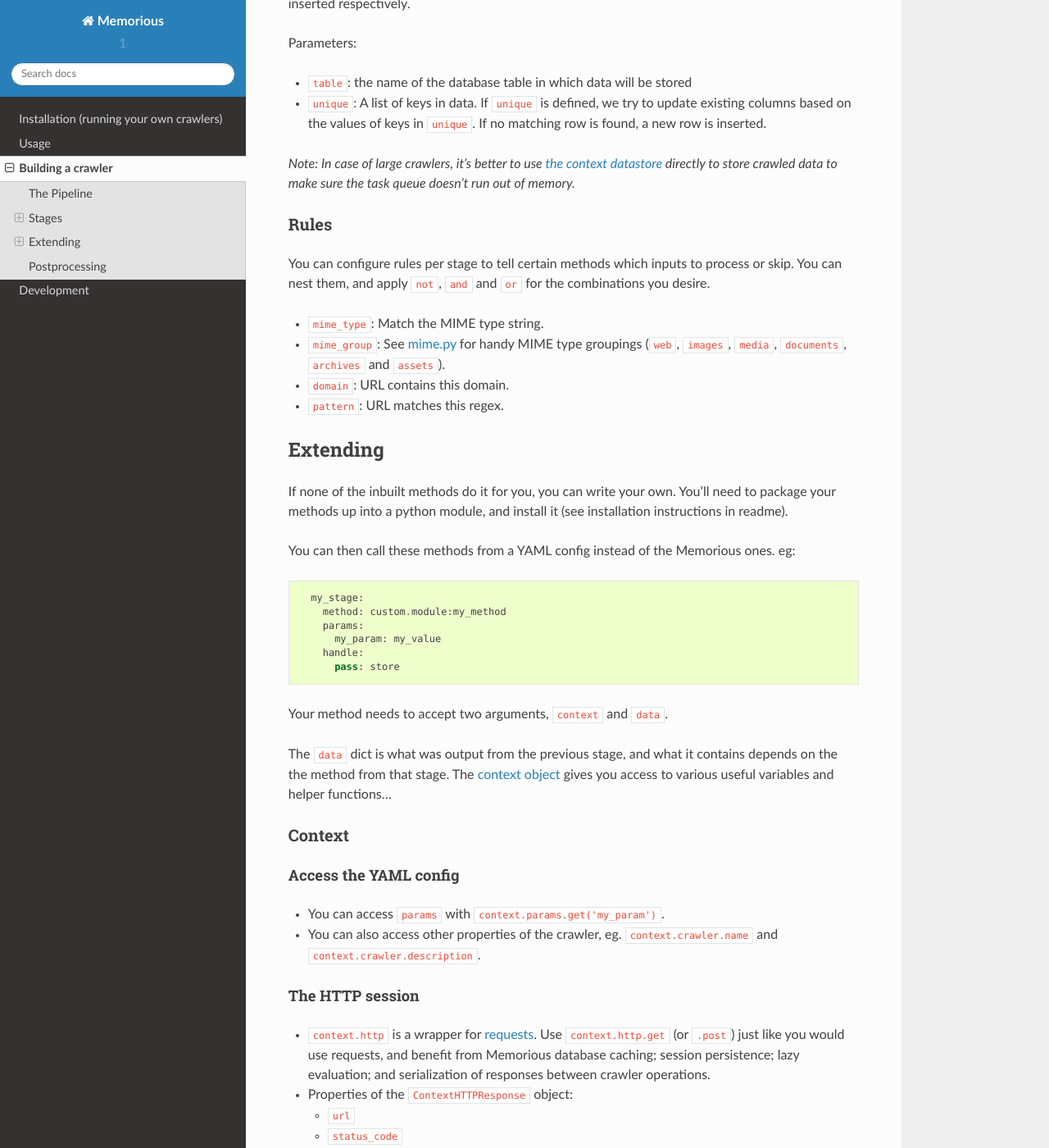
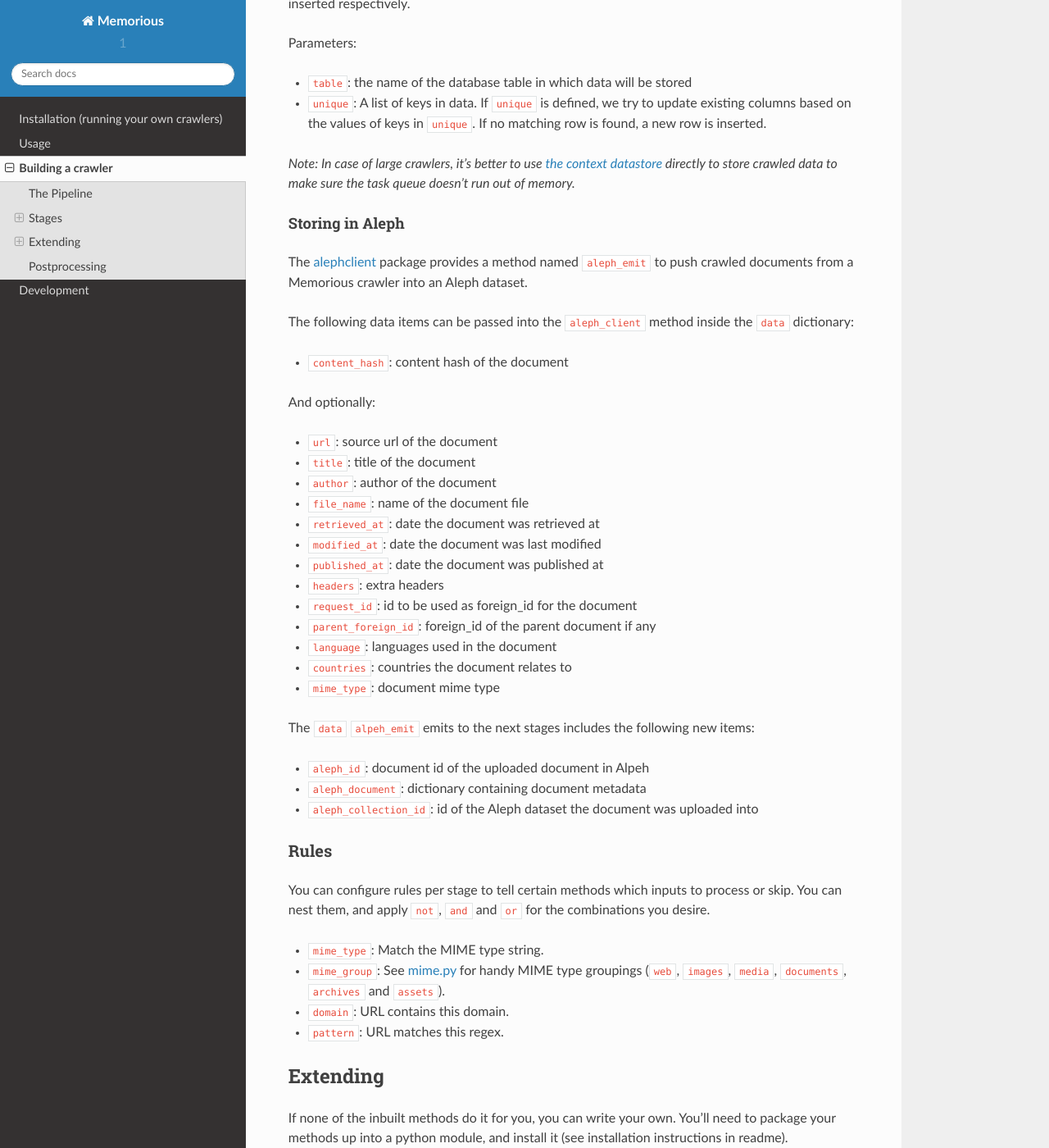
Before and after one commit to alephdata/memorious, a Sphinx documentation site: the page built from docs/buildingcrawler.md, in a window 1280 px wide and 1400 px high, scrolled down 8132 px. Shown: the whole window at 82% size. Built offline with Sphinx 7.4.7 and the Read the Docs theme 2.0.0, drawn with Linux system fonts in a browser that asks for light colours.

Commit message:
Document aleph_emit

```diff
--- a/docs/buildingcrawler.md
+++ b/docs/buildingcrawler.md
@@ -320,6 +320,38 @@ Parameters:
 
 *Note: In case of large crawlers, it's better to use [the context datastore](#the-datastore) directly to store crawled data to make sure the task queue doesn't run out of memory.*
 
+#### Storing in Aleph
+
+The [alephclient](https://github.com/alephdata/alephclient) package provides a method named `aleph_emit` to push crawled documents from a Memorious crawler into an
+Aleph dataset.
+
+The following data items can be passed into the `aleph_client` method inside the `data` dictionary:
+
+* `content_hash`: content hash of the document
+
+And optionally:
+
+* `url`: source url of the document
+* `title`: title of the document
+* `author`: author of the document
+* `file_name`: name of the document file
+* `retrieved_at`: date the document was retrieved at
+* `modified_at`: date the document was last modified
+* `published_at`: date the document was published at
+* `headers`: extra headers
+* `request_id`: id to be used as foreign_id for the document
+* `parent_foreign_id`: foreign_id of the parent document if any
+* `language`: languages used in the document
+* `countries`: countries the document relates to
+* `mime_type`: document mime type
+
+The `data` `alpeh_emit` emits to the next stages includes the following new items:
+
+* `aleph_id`: document id of the uploaded document in Alpeh
+* `aleph_document`: dictionary containing document metadata
+* `aleph_collection_id`: id of the Aleph dataset the document was uploaded into
+
+
 ### Rules
 
 You can configure rules per stage to tell certain methods which inputs to process or skip. You can nest them, and apply `not`, `and` and `or` for the combinations you desire.
```
